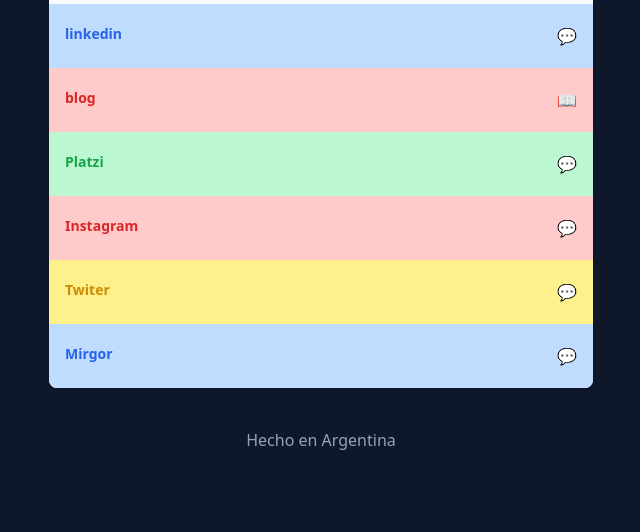
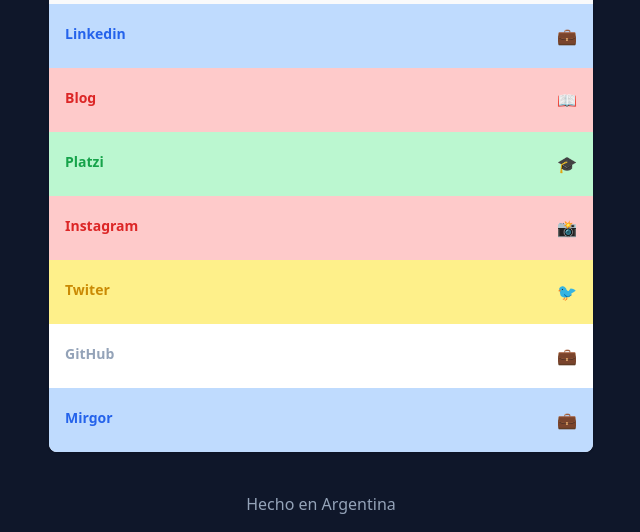
Before and after one commit to RicardoDB8/LandingPage, a plain HTML site: page index.html in a window 1280 px wide. Shown: the part 461-993 px from the top of the page, without its empty margins (319-959 px from the left). Before the commit the page ends 929 px from the top, so only its background shows below. Drawn offline with nearby package versions, Linux system fonts and the light colour scheme.

Commit message:
Agregando links

```diff
--- a/main.js
+++ b/main.js
@@ -1 +1 @@
-(()=>{const e=document.getElementById("links"),r=document.querySelector("h1"),n={name:"Ricardo Bertarini",nickname:"@BertariniRD",description:"...",avatar:"...",social:[{name:"",url:"https://x.com/BertariniRD",username:""},{name:"instagram",url:"https://www.instagram.com/ricardo_bertarini/",username:""}],links:[{name:"linkedin",url:"#",color:"blue",emoji:"💬"},{name:"blog",url:"https://ricardo-bertarini-blog.web.app/",color:"red",emoji:"📖"},{name:"Platzi",url:"#",color:"green",emoji:"💬"},{name:"Instagram",url:"#",color:"red",emoji:"💬"},{name:"Twiter",url:"#",color:"yellow",emoji:"💬"},{name:"Mirgor",url:"https://mirgor.com/",color:"blue",emoji:"💬"}],footer:"Hecho en Argentina"};(()=>{let o=document.createTextNode(n?.name),t=n?.links?.map(e=>`<div class="bg-${e.color}-200 px-4 py-5 w-full flex justify-between">\n          <a class="text-sm font-bold text-${e.color}-600 text-center hover:text-${e.color}-800 cursor-pointer"\n            href="${e.ulr}" target="_blank">\n            ${e.name}\n          </a>\n          <span>${e.emoji}</span>\n        </div>`).join(""),a=document.createElement("section");a.innerHTML=t,e.appendChild(a),r.appendChild(o)})()})();
+(()=>{const e=document.getElementById("links"),r=document.querySelector("h1"),t={name:"Ricardo Bertarini",nickname:"@BertariniRD",description:"...",avatar:"...",social:[{name:"Twiter",url:"https://x.com/BertariniRD",username:"🐦"},{name:"Instagram",url:"https://www.instagram.com/ricardo_bertarini/",username:"📸"}],links:[{name:"Linkedin",url:"https://ar.linkedin.com/in/ricardo-diego-bertarini-92a65b188",color:"blue",emoji:"💼"},{name:"Blog",url:"https://ricardo-bertarini-blog.web.app/",color:"red",emoji:"📖"},{name:"Platzi",url:"https://platzi.com/",color:"green",emoji:"🎓"},{name:"Instagram",url:"https://www.instagram.com/ricardo_bertarini/",color:"red",emoji:"📸"},{name:"Twiter",url:"https://x.com/BertariniRD",color:"yellow",emoji:"🐦"},{name:"GitHub",url:"https://github.com/RicardoDB8",color:"black",emoji:"💼"},{name:"Mirgor",url:"https://mirgor.com/",color:"blue",emoji:"💼"}],footer:"Hecho en Argentina"};(()=>{let n=document.createTextNode(t?.name),o=t?.links?.map(e=>`<div class="bg-${e.color}-200 px-4 py-5 w-full flex justify-between">\n          <a class="text-sm font-bold text-${e.color}-600 text-center hover:text-${e.color}-800 cursor-pointer"\n            href="${e.url}" target="_blank">\n            ${e.name}\n          </a>\n          <span>${e.emoji}</span>\n        </div>`).join(""),i=document.createElement("section");i.innerHTML=o,e.appendChild(i),r.appendChild(n)})()})();
```
Also changed, not shown: index.html (+1 -1 lines).
